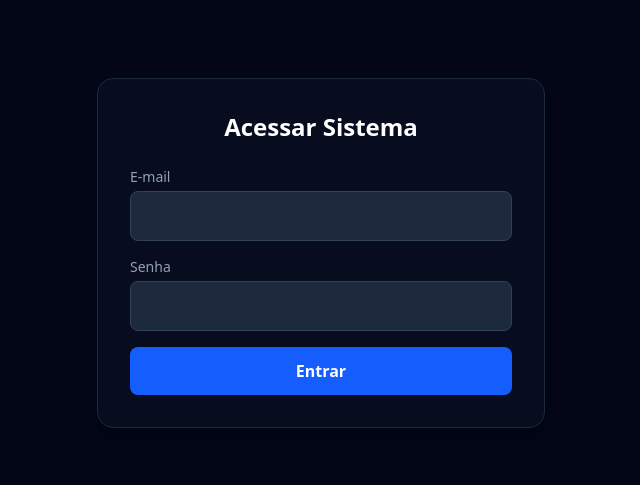
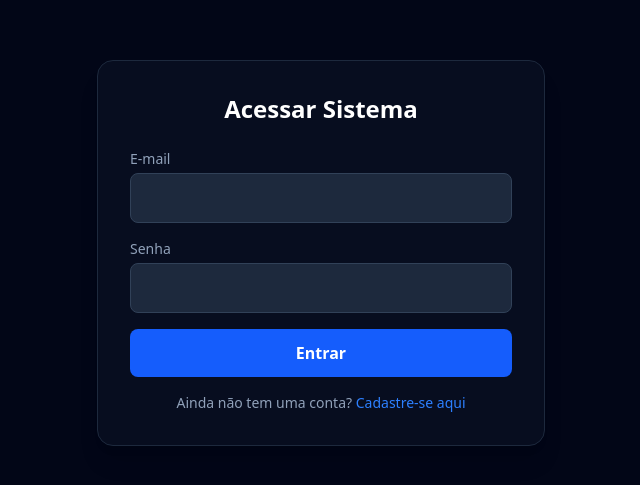
Before and after one commit to WellintonRodrigo/freelance-leadtrack, a React app in the folder frontend/: page / in a window 1280 px wide. Shown: the part 147-632 px from the top of the page, without its empty margins (319-959 px from the left). Built offline with nearby package versions, Linux system fonts and the light colour scheme; the HTML template or start-up script is replaced by a standard one.

Commit message:
feat: adiciona link de navegação para cadastro no login
Incluído link utilizando react-router-dom para permitir que o usuário navegue da tela de login para a tela de registro de forma fluida.

```diff
--- a/frontend/src/pages/CadastroUsuario.jsx
+++ b/frontend/src/pages/CadastroUsuario.jsx
@@ -1,6 +1,6 @@
 import { useState } from 'react';
 import { useNavigate } from 'react-router-dom';
-import api from '../services/api'; // Certifique-se de que o caminho está correto
+import api from '../services/api';
 import { toast } from 'react-toastify';
 
 export function CadastroUsuario() {
@@ -8,17 +8,20 @@ export function CadastroUsuario() {
   const [email, setEmail] = useState('');
   const [senha, setSenha] = useState('');
   const navigate = useNavigate();
+  const [carregando, setCarregando] = useState(false);
 
   async function handleRegister(e) {
     e.preventDefault();
     try {
       // Chamada para a rota que já criamos no backend
       await api.post('/register', { nome, email, senha });
-
+      setCarregando(true);
       toast.success('Usuário criado com sucesso! Faça login.');
-      navigate('/login'); // Redireciona para o login após cadastrar
+      navigate('/'); // Redireciona para o login após cadastrar
     } catch (err) {
       toast.error(err.response?.data?.error || 'Erro ao cadastrar usuário');
+    }finally{
+      setCarregando(false);
     }
   }
 
@@ -54,8 +57,10 @@ export function CadastroUsuario() {
           required
         />
 
-        <button type="submit" className="w-full bg-blue-600 hover:bg-blue-700 p-2.5 rounded font-bold transition">
-          Cadastrar
+        <button type="submit" disabled={carregando} className="w-full bg-blue-600 hover:bg-blue-700 p-2.5 rounded font-bold transition">
+
+          {carregando? 'Cadastrando...' : 'Criar conta'}
+
         </button>
 
         <p className="mt-4 text-center text-sm text-slate-400">
--- a/frontend/src/pages/Login.jsx
+++ b/frontend/src/pages/Login.jsx
@@ -2,6 +2,7 @@ import { useState } from 'react';
 import api from '../services/api'; // Sua configuração do axios
 import { toast } from 'react-toastify';
 import { useNavigate } from 'react-router-dom';
+import { Link } from 'react-router-dom';
 
 export function Login() {
   const [email, setEmail] = useState('');
@@ -74,7 +75,15 @@ export function Login() {
               "Entrar"
             )}
           </button>
-        </form>
+        <div className="mt-4 text-center">
+        <p className="text-slate-400 text-sm">
+    Ainda não tem uma conta?{' '}
+    <Link to="/register" className="text-blue-500 hover:underline">
+      Cadastre-se aqui
+    </Link>
+    </p>
+      </div>
+     </form>
       </div>
     </div>
   );
```
